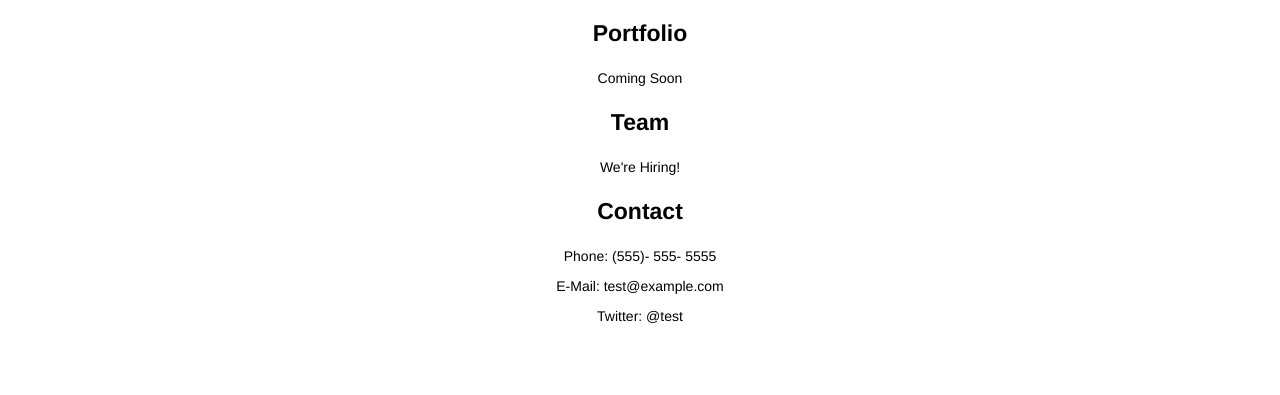
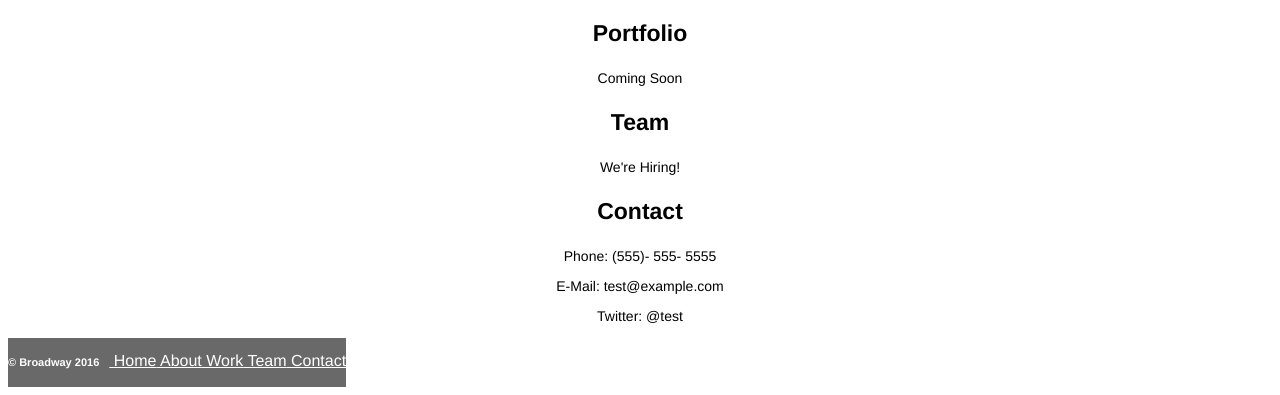
Before and after one commit to navira5/broadway, a plain HTML site: page index.html in a window 1280 px wide. Shown: the part 1745-2140 px from the top of the page. Before the commit the page ends 2083 px from the top, so only its background shows below. Drawn offline with Linux system fonts and the light colour scheme.

Commit message:
finish footer

```diff
--- a/index.html
+++ b/index.html
@@ -8,7 +8,7 @@
   <body>
 
 <!-- Top Section -->
-
+  <div class="topmiddlebottom">
     <div class="top">
       <h1>Broadway Design<h1>
          <a href="" target="_blank"><h4>Home</h4></a>
@@ -38,8 +38,14 @@
     <h3>Team</h3>
     <p>We're Hiring!</p>
     <h3>Contact</h3>
-    <p> Phone: (555)- 555- 5555
+    <p> Phone: (555)- 555- 5555</p>
     <p>E-Mail: test@example.com</p>
     <p>Twitter: @test</p>
+
+<!-- Footer Section -->
+</div>
+    <div class="footer">
+      <h5> © Broadway 2016</h5><a href="#top">  Home</a><a href="#top">  About</a><a href="#top">  Work</a><a href="#top">  Team</a><a href="#top">  Contact</a>
+    </div>
   </body>
 </html>
--- a/resources/css/style.css
+++ b/resources/css/style.css
@@ -19,17 +19,34 @@ h4 {
   color: white;
   text-align: center;
 }
+ h5 {
+   font-size: 11px;
+   display: inline-block;
+   margin-right:10px;
+ }
 
 .top {
   background-image: url(https://s3.amazonaws.com/codecademy-content/programs/freelance-one/broadway/images/the-flatiron-building.png);
 }
 
+.middle {
+  background-image: url(https://s3.amazonaws.com/codecademy-content/programs/freelance-one/broadway/images/the-flatiron-building.png);
+  color: white;
+}
+
+.footer {
+  display: inline-block;
+  font-family: Helvetica;
+  background-color: dimgray;
+  text-align: left;
+  color: white;
+}
+
 a {
   color: white;
-  font-size: 18px;
 }
 
-body {
+.topmiddlebottom {
   font-family: Helvetica;
   text-align: center;
 }
@@ -41,8 +58,3 @@ img {
 p {
   font-size: 14px;
 }
-
-.middle {
-  background-image: url(https://s3.amazonaws.com/codecademy-content/programs/freelance-one/broadway/images/the-flatiron-building.png);
-  color: white;
-}
```
